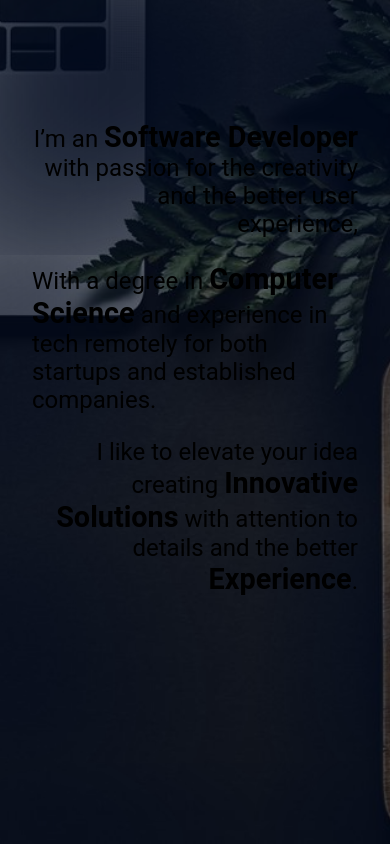
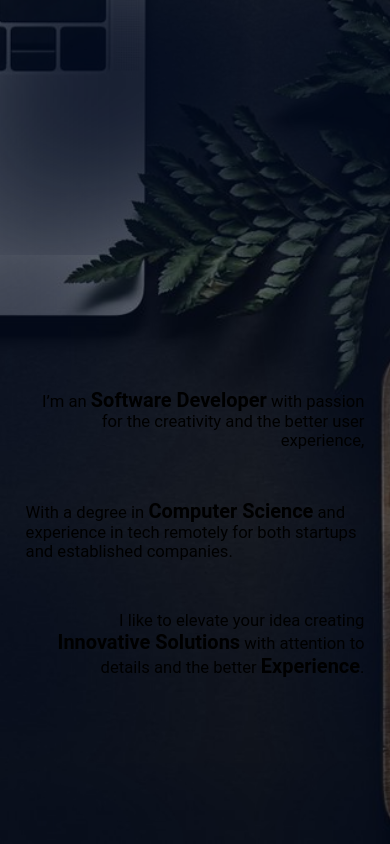
Before and after one commit to Cjescalona1/Portfolio, a Next.js app: page /about in a window 390 px wide. Built offline with nearby package versions, Linux system fonts and the light colour scheme.

Commit message:
first design revision

```diff
--- a/src/pages/components/Social.tsx
+++ b/src/pages/components/Social.tsx
@@ -33,7 +33,7 @@ export const SocialContact = () => {
             {socialIcons.map((item) => {
                 return (
                     <li key={item.src} >
-                        <Image src={`${item.src}-icon.svg`} alt="item" width={80} height={80} onClick={() => { goto(item.link) }} />
+                        <Image src={`${item.src}-icon.svg`} alt="item" width={75} height={75} onClick={() => { goto(item.link) }} />
                     </li>
                 )
             })}
--- a/src/styles/About.module.css
+++ b/src/styles/About.module.css
@@ -15,8 +15,8 @@
   flex-direction: column;
 }
 .wrapper>*{
-  font-size: 1.5em;
-  margin-top: 1em;
+  font-size: 1.3em;
+  margin-top: 3em;
 }
 .wrapper>*>b{
   font-size: 1.2em;
@@ -31,6 +31,13 @@
 }
 
 .hide{ display: none;}
+
+@media screen and (max-width:700px){
+  .wrapper{
+    padding-top:40vh;
+    font-size: 0.8em;
+  }
+}
 
 @media screen and (min-width: 800px) {
   .wrapper{
--- a/src/styles/Contact.module.css
+++ b/src/styles/Contact.module.css
@@ -3,7 +3,7 @@
   height: 100vh;
   width: 100vw;
   background-repeat: no-repeat;
-  background-size:100% 100%;
+  background-size:cover;
   margin: 0;
   background-image: url(/expandedCoffeCup.jpg);
   box-shadow: inset 0 100px 250px 120px #000a1e;
@@ -81,7 +81,6 @@
   top: 34vh;
   left: 15vw;
   font-size: 4vw;
-  text-shadow: 2px 2px #40281c;
   width: 70%;
 }
 .message>p{
--- a/src/styles/First.module.css
+++ b/src/styles/First.module.css
@@ -130,12 +130,14 @@
 
   .left>h1 {
     font-size: 15vw;
-    margin-top: 1.2em;
+    margin-top: 4em;
+    margin-left: 7px;
 
   }
 
   .left>span {
     font-size: 5vw;
+    margin-left: 7px;
   }
 
   .links {
--- a/src/styles/Header.module.css
+++ b/src/styles/Header.module.css
@@ -230,6 +230,9 @@
     .socialList{
         margin: 0 6vw;
     }
+    .socialList>li>img{
+        transform: scale(0.8);
+    }
 
     .linksOnMenu{
         font-size: 50px;
```
